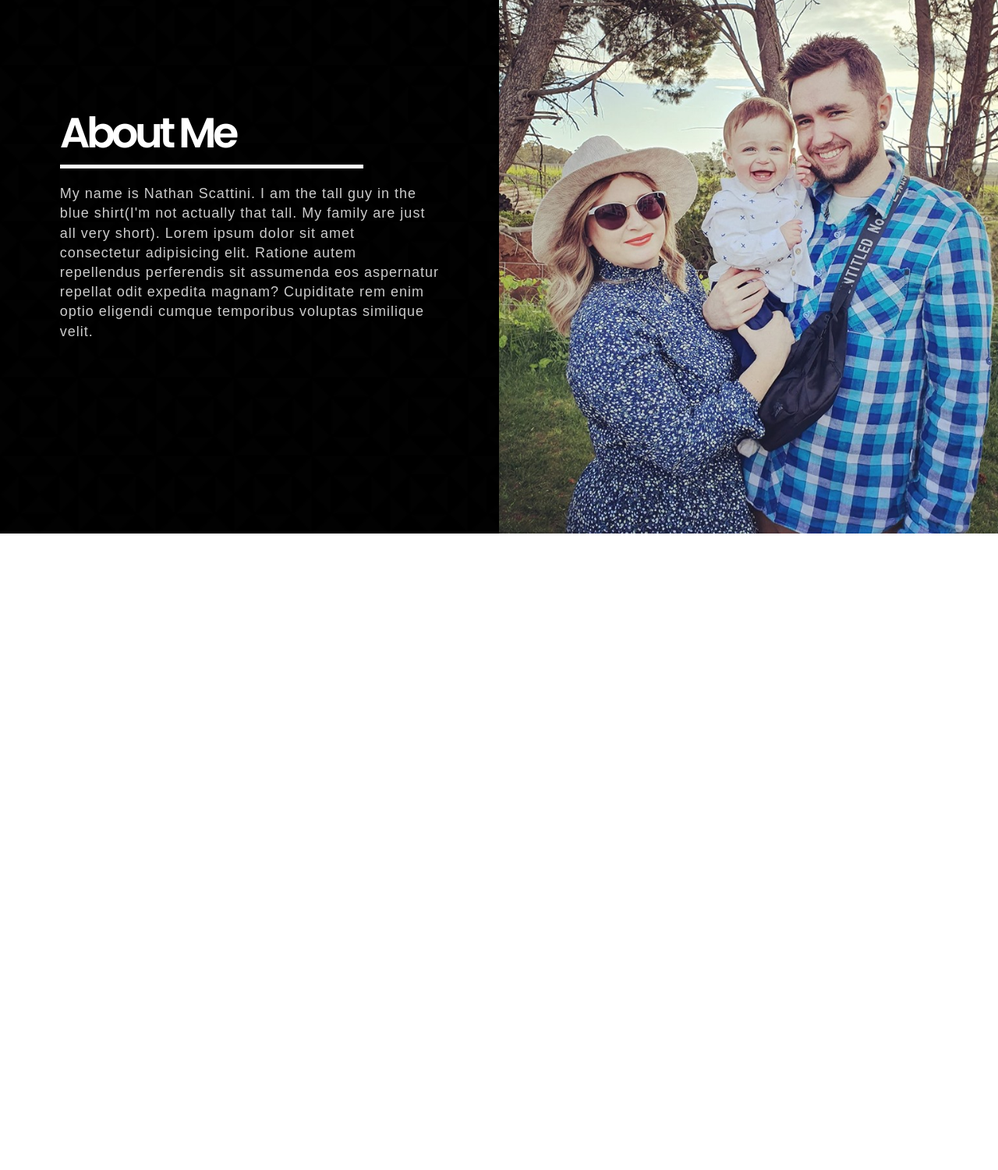
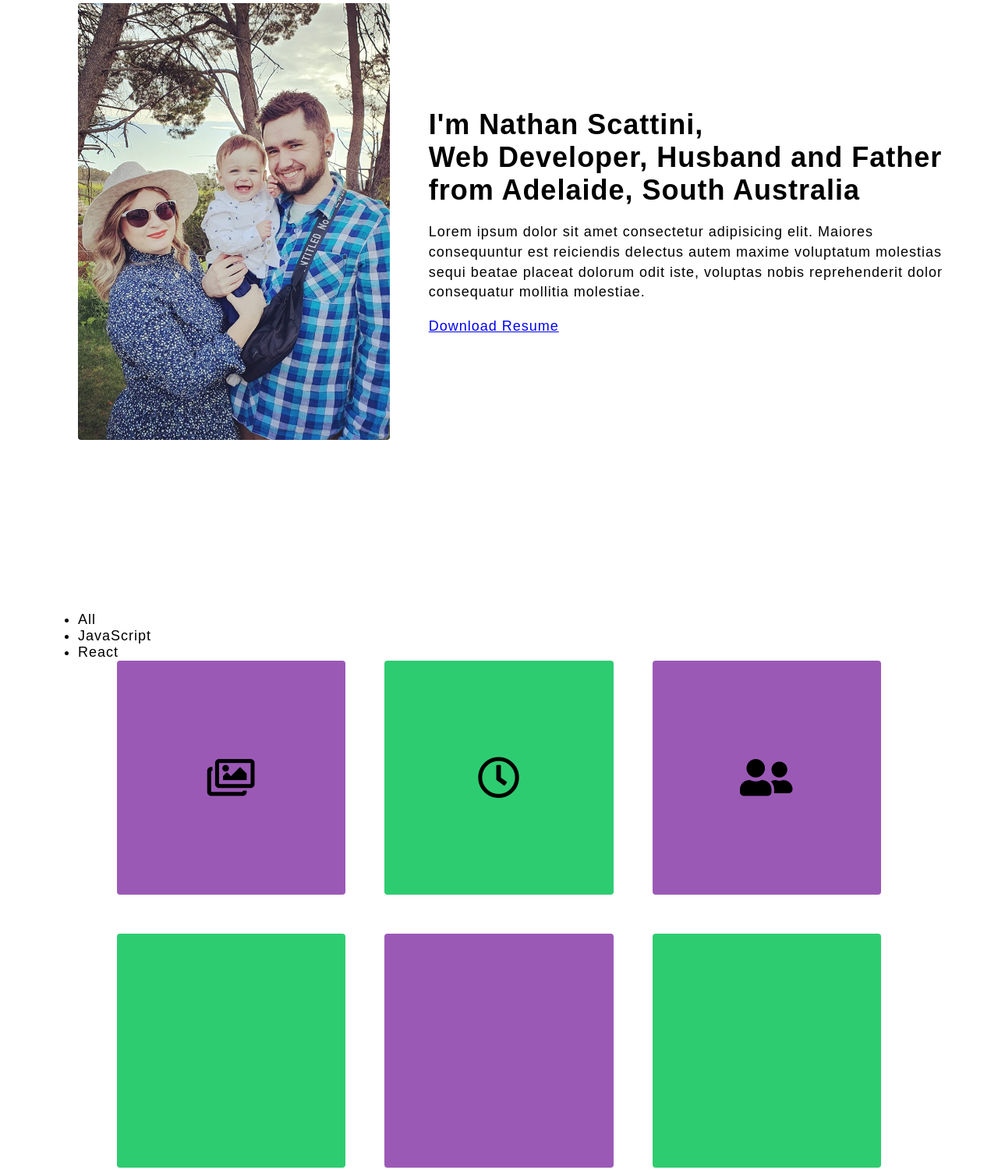
Before and after one commit to regularUseful/Second_Portfolio, a plain HTML site: page index.html in a window 1280 px wide. Shown: the part 916-2416 px from the top of the page at 78% size. Before the commit the page ends 1600 px from the top, so only its background shows below. Drawn offline with nearby package versions, Linux system fonts and the light colour scheme; a web font is replaced by a local one.

Commit message:
added about section

```diff
--- a/css/style.css
+++ b/css/style.css
@@ -102,52 +102,94 @@ header{
     height: 100vh;
 }
 
-.about-text-container{
-    width: 50%;
+.about-image-flex-container{
+    display: flex;
+    align-items: center;
+    justify-content: flex-end;
+    flex: 3;
+}
+
+.about-text-flex{
+    flex: 4;
+    display: flex;
+    justify-content: center;
+    margin-left: 50px;
+    flex-direction: column;
+    padding-right: 5%;
+}
+
+.about-img-container{
+    width: 80%;
+    height: 70%;
+    border-radius: 4px;
+}
+
+.about-image{
+    width: 100%;
     height: 100%;
-    background: url("../Backgrounds/country-quilt-dark.png");
-    background-size: cover;
-    background-repeat: no-repeat;
-    color: white;
-    display: flex;
-    flex-direction: column;
-    justify-content: center;
-    padding: 6%;
-    position: relative;
-    overflow: hidden;
+    object-fit: cover;
+    border-radius: 4px;
+}
+
+.about-heading{
+    font-size: 2rem;
+    margin-bottom: 20px;
+}
+
+.about-text{
+    line-height: 142%;
+    margin-bottom: 20px;
 
 }
 
-.about-text-container h2{
-    font-size: 3rem;
-    font-family: 'Poppins', sans-serif;
-    font-weight: 600;
-    letter-spacing: -4.5px;
-    z-index: 2;
+/*//////portfolio//////*/
+
+.portfolio{
+    padding: 100px;
 }
 
-.about-text-container h2:after{
-    content: "";
-    height: 5px;
-    width: 80%;
-    display: block;
-    background: white;
-    margin-bottom: 20px;
-    z-index: 2;
+.portfolio-grid{
+    display: grid;
+    grid-template-columns: repeat(3, 1fr);
+    margin-left: 50px;
+    margin-right: 50px;
+    grid-gap: 50px;
 }
 
-.about-text-container p{
-   color: #ccc;
-   line-height: 140%;
-   z-index: 2;
+.grid-container{
+    height: 300px;
+    width: 100%;
+    display: flex;
+    align-items:center;
+    justify-content: center;
+    border-radius: 4px;
 }
 
-.about_img_container{
-    background: url("../images/Me.jpg");
-    height: 100%;
-    width: 50%;
-    background-position: center;
-    background-size: cover;
+.grid-container:nth-of-type(1){
+    background: #9b59b6;
+}
+
+.grid-container:nth-of-type(2){
+    background: #2ecc71;
+}
+
+.grid-container:nth-of-type(3){
+    background: #9b59b6;
+}
+
+.grid-container:nth-of-type(4){
+    background: #2ecc71;
+}
+
+.grid-container:nth-of-type(5){
+    background:  #9b59b6;
+}
+
+.grid-container:nth-of-type(6){
+    background: #2ecc71;
+}
+.grid-container > i{
+    font-size: 3rem;
 }
 
 
@@ -189,3 +231,5 @@ path {
       }
 
   }
+
+  /*
--- a/index.html
+++ b/index.html
@@ -6,6 +6,7 @@
         <link rel="stylesheet" href="css/style.css">
         <link href="https://fonts.googleapis.com/css?family=Poppins:300,400,600|Nanum+Brush+Script|Open+Sans&display=swap" rel="stylesheet">
         <link rel="stylesheet" href="https://cdnjs.cloudflare.com/ajax/libs/font-awesome/5.11.2/css/all.css">
+        <link rel="stylesheet" href="https://cdnjs.cloudflare.com/ajax/libs/font-awesome/5.11.2/css/all.min.css">
         <script src="d3/d3.min.js"></script>
         <title>Nathan Scattini</title>
     </head>
@@ -20,6 +21,8 @@
                 </ul>
             </nav>
             <div id="landing" class="landing">
+                <svg id="svg" viewBox = "0 0 1000 1000" preserveAspectRatio="none">
+                </svg>
                 <div id="type_text"></div>
                 <div id="landing_icons" class="landing_icons">
                     <a href="#"><i class="fab fa-free-code-camp"></i></a>
@@ -33,19 +36,38 @@
         </header>
 
         <section id="about" class="about">
-            <div class="about-text-container">
-                <h2>About Me</h2>
-                <p>My name is Nathan Scattini. I am the tall guy in the blue shirt(I'm not actually that tall. My family are just all very short).
-                    Lorem ipsum dolor sit amet consectetur adipisicing elit. Ratione autem repellendus perferendis sit assumenda eos aspernatur repellat odit expedita magnam? Cupiditate rem enim optio eligendi cumque temporibus voluptas similique velit.
-                </p>
-                <svg id="svg" viewBox = "0 0 1000 1000" preserveAspectRatio="none">
-                </svg>
+        <div class="about-image-flex-container">
+            <div class="about-img-container">
+                <img class="about-image" src="images/Me.jpg" alt="Picture of nathan scattini">
             </div>
-            <div class="about_img_container">
-            </div>
+        </div>
+          <div class="about-text-flex">
+              <h2 class="about-heading">I'm Nathan Scattini, <br/>Web Developer, Husband and Father<br /> from Adelaide, South Australia</h2>
+              <p class="about-text">Lorem ipsum dolor sit amet consectetur adipisicing elit. Maiores consequuntur est reiciendis delectus autem maxime voluptatum molestias sequi beatae placeat dolorum odit iste, voluptas nobis reprehenderit dolor consequatur mollitia molestiae.</p>
+              <a href="#">Download Resume</a>
+          </div>
         </section>
 
         <section id="skills" class="skills">
+        </section>
+
+        <section class="portfolio" id="portfolio">
+            <h3 class="portfolio-title">
+
+            </h3>
+            <ul class="protfolio-nav">
+                <li>All</li>
+                <li>JavaScript</li>
+                <li>React</li>
+            </ul>
+            <div class="portfolio-grid">
+                <div class="grid-container"><i class="far fa-images"></i></div>
+                <div class="grid-container"><i class="far fa-clock"></i></div>
+                <div class="grid-container"><i class="fas fa-user-friends"></i></div>
+                <div class="grid-container"></div>
+                <div class="grid-container"></div>
+                <div class="grid-container"></div>
+            </div>
         </section>
 
         <script src="javascript/javascript.js"></script>
```
